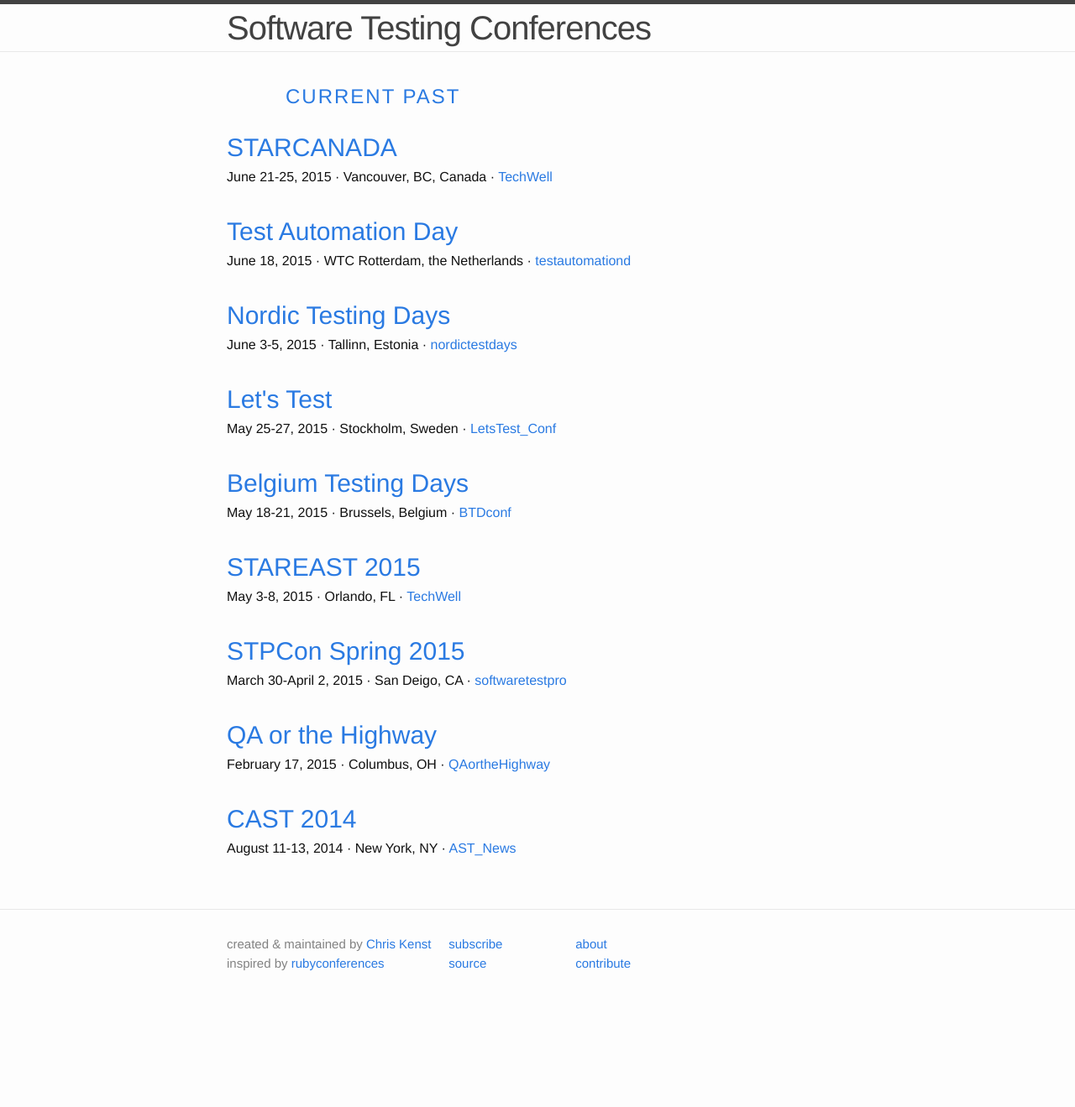
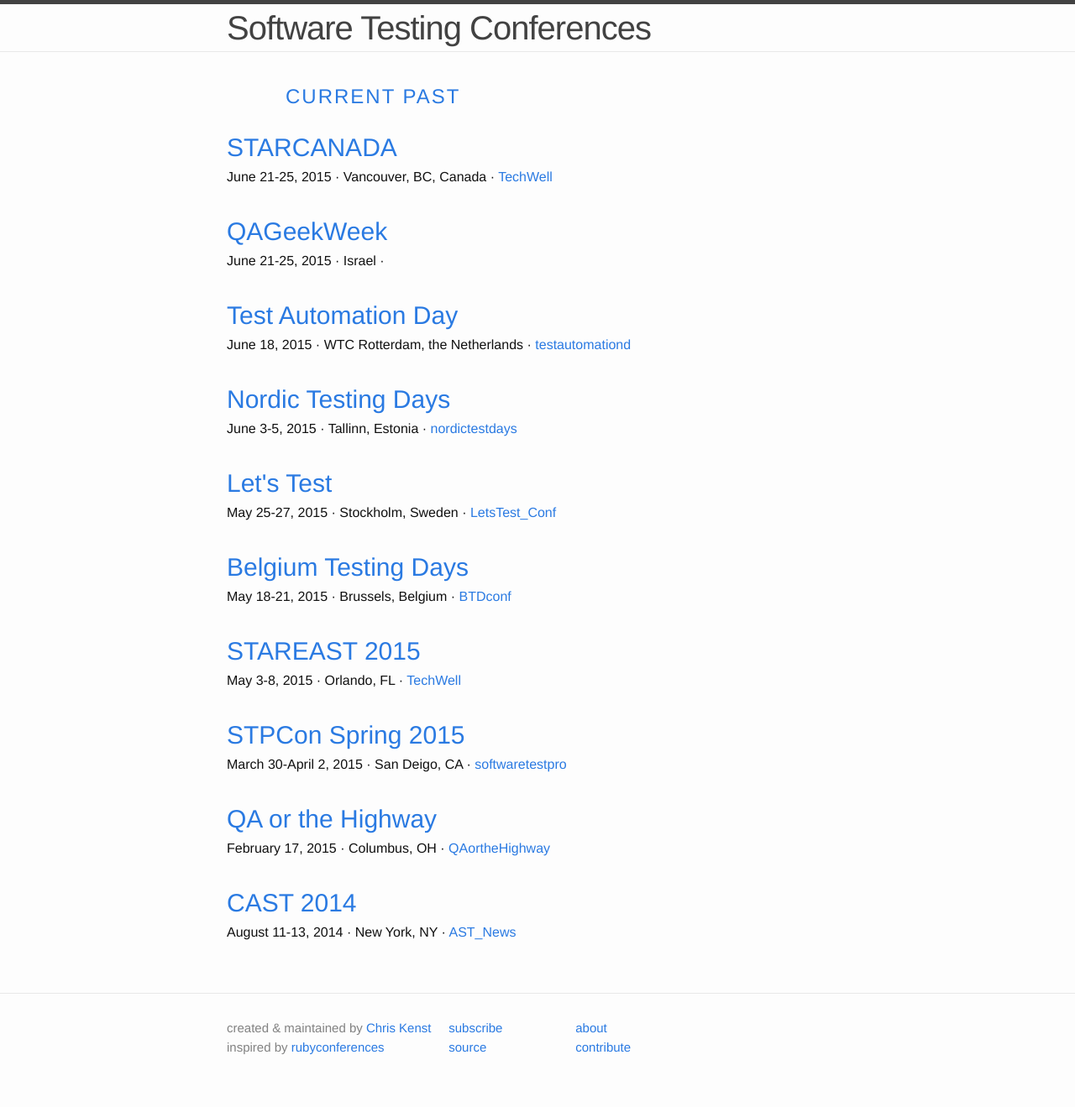
Before and after one commit to TestingConferences/testingconferences.github.io, a Jekyll site: the page built from past.html, in a window 1280 px wide. Shown: the whole page at 84% size. Built offline with Jekyll 4.4.1, drawn with Linux system fonts in a browser that asks for light colours; before the commit the page ends 1219 px from its top, so only the background shows below that.

Commit message:
Added QAGeekWeek

```diff
--- a/_data/past.yml
+++ b/_data/past.yml
@@ -3,6 +3,12 @@
   dates: "June 21-25, 2015"
   url: http://starcanada.techwell.com
   twitter: TechWell
+
+- name: QAGeekWeek
+  location: Israel
+  dates: "June 21-25, 2015"
+  url: http://devgeekweek.jbh.co.il/learning-track/qa-geekweek/
+  twitter:
 
 - name: Test Automation Day
   location: WTC Rotterdam, the Netherlands
```
